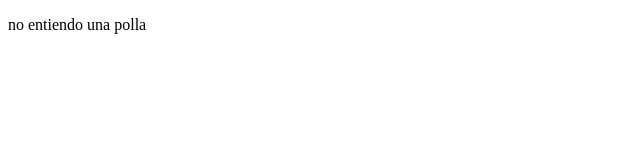
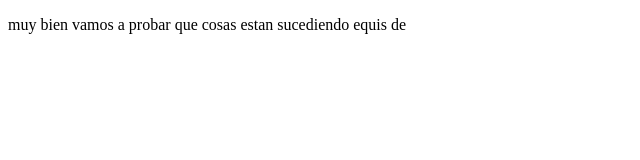
Before and after one commit to Joseeecr/ProyectoDemoCursoPrework, a plain HTML site: page index.html in a window 1280 px wide. Shown: the whole page, without its empty margins (0-640 px from the left). Drawn offline with Linux system fonts and the light colour scheme.

Commit message:
cambio agregamos unas dudas y pruebas

```diff
--- a/index.html
+++ b/index.html
@@ -8,7 +8,7 @@
 </head>
 <body>
     <p>
-        no entiendo una polla
+        muy bien vamos a probar que cosas estan sucediendo equis de
     </p>
 
 </body>
```
